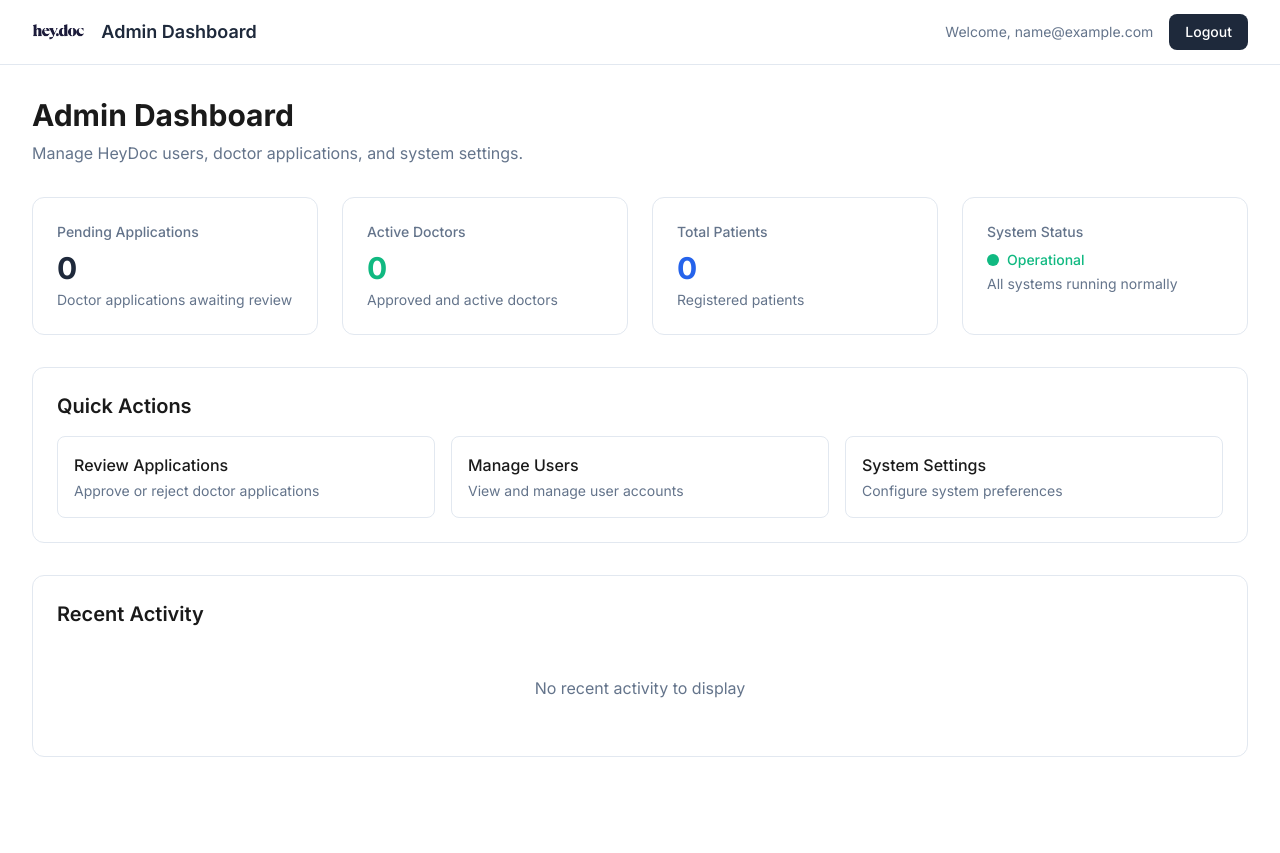
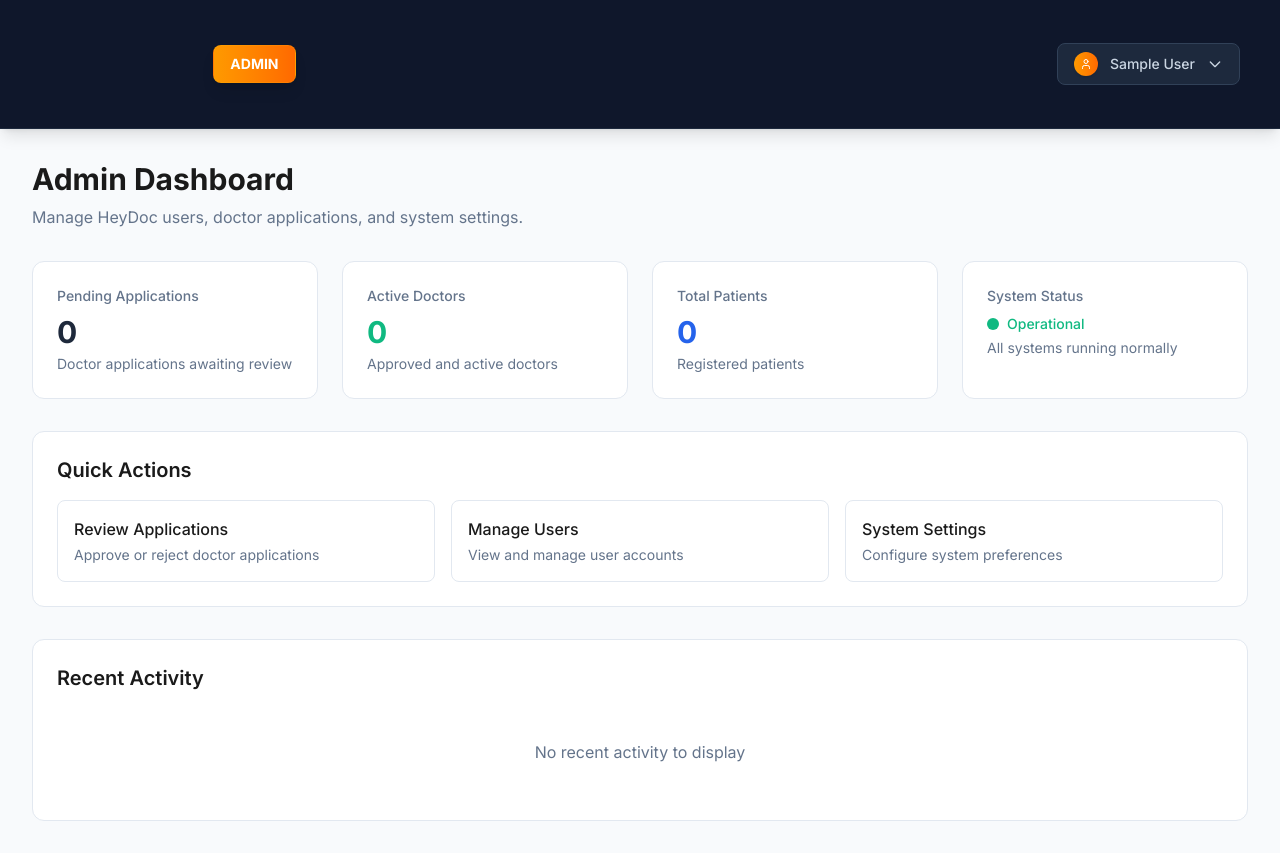
Before and after one commit to DaichiOS/heydoc-app, a Next.js app: page /admin/dashboard in a window 1280 px wide. Before the commit the page ends 800 px from the top, so only its background shows below. Built offline with nearby package versions, Linux system fonts and the light colour scheme; sample sign-in values are in the browser's storage.

Commit message:
Enhance authentication flow and user data management by adding user role handling in HomePage and AppHeader components. Integrate AdminHeader in AdminDashboard for improved layout. Refactor user data parsing and state management to ensure accurate role-based navigation and user experience.

```diff
--- a/src/app/admin/dashboard/page.tsx
+++ b/src/app/admin/dashboard/page.tsx
@@ -1,6 +1,6 @@
 'use client'
 
-import Image from 'next/image'
+import { AdminHeader } from '@/components/ui/admin-header'
 import { useRouter } from 'next/navigation'
 import { useEffect, useState } from 'react'
 
@@ -39,11 +39,6 @@ export default function AdminDashboard() {
 		setIsLoading(false)
 	}, [router])
 
-	const handleLogout = () => {
-		localStorage.removeItem('heydoc_auth')
-		router.push('/login')
-	}
-
 	if (isLoading) {
 		return (
 			<div className="min-h-screen bg-background flex items-center justify-center">
@@ -60,38 +55,9 @@ export default function AdminDashboard() {
 	}
 
 	return (
-		<div className="min-h-screen bg-background">
-			{/* Header */}
-			<header className="bg-white border-b border-border">
-				<div className="max-w-7xl mx-auto px-4 sm:px-6 lg:px-8">
-					<div className="flex justify-between items-center h-16">
-						<div className="flex items-center space-x-4">
-							<Image
-								src="/logos/heydoc.png"
-								alt="HeyDoc"
-								width={120}
-								height={60}
-								className="h-8 w-auto"
-							/>
-							<span className="text-lg font-semibold text-heydoc-primary">
-								Admin Dashboard
-							</span>
-						</div>
-
-						<div className="flex items-center space-x-4">
-							<span className="text-sm text-muted-foreground">
-								Welcome, {user.email}
-							</span>
-							<button
-								onClick={handleLogout}
-								className="px-4 py-2 text-sm font-medium text-white bg-heydoc-primary hover:bg-heydoc-primary-light rounded-lg transition-colors"
-							>
-								Logout
-							</button>
-						</div>
-					</div>
-				</div>
-			</header>
+		<div className="min-h-screen bg-slate-50">
+			{/* Use the new AdminHeader component */}
+			<AdminHeader />
 
 			{/* Main Content */}
 			<main className="max-w-7xl mx-auto px-4 sm:px-6 lg:px-8 py-8">
--- a/src/app/page.tsx
+++ b/src/app/page.tsx
@@ -11,17 +11,19 @@ export default function HomePage() {
 	const router = useRouter()
 	const [isAuthenticated, setIsAuthenticated] = useState(false)
 	const [isLoading, setIsLoading] = useState(true)
+	const [userData, setUserData] = useState<{ email: string; role: 'admin' | 'doctor' | 'patient'; firstName?: string; lastName?: string } | null>(null)
 
 	useEffect(() => {
 		// Check if user is already authenticated
 		const authData = localStorage.getItem('heydoc_auth')
 		if (authData) {
 			try {
-				const userData = JSON.parse(authData)
+				const parsedUserData = JSON.parse(authData)
 
 				// Validate that the auth data has required fields
-				if (userData.email && userData.role) {
+				if (parsedUserData.email && parsedUserData.role) {
 					setIsAuthenticated(true)
+					setUserData(parsedUserData)
 				} else {
 					throw new Error('Invalid auth data')
 				}
@@ -30,9 +32,11 @@ export default function HomePage() {
 				// Invalid auth data, clear it
 				localStorage.removeItem('heydoc_auth')
 				setIsAuthenticated(false)
+				setUserData(null)
 			}
 		} else {
 			setIsAuthenticated(false)
+			setUserData(null)
 		}
 
 		setIsLoading(false)
@@ -90,10 +94,14 @@ export default function HomePage() {
 					<div className="flex flex-col sm:flex-row gap-4 justify-center">
 						{isAuthenticated ? (
 							<Link
-								href="/doctor/profile"
+								href={
+									userData?.role === 'admin' ? '/admin/dashboard' :
+									userData?.role === 'doctor' ? '/doctor/profile' :
+									'/patient/dashboard'
+								}
 								className="inline-flex items-center justify-center px-8 py-4 bg-[#1C1B3A] hover:bg-[#252347] text-white font-semibold rounded-xl shadow-lg hover:shadow-xl transition-all duration-200 transform hover:scale-105"
 							>
-								Go to Profile
+								{userData?.role === 'admin' ? 'Go to Dashboard' : 'Go to Profile'}
 								<ArrowRight className="ml-2 w-5 h-5" />
 							</Link>
 						) : (
--- /dev/null
+++ b/src/components/ui/admin-header.tsx
@@ -0,0 +1,185 @@
+'use client'
+
+import { LogOut, User, Users } from 'lucide-react'
+import Image from 'next/image'
+import Link from 'next/link'
+import { useRouter } from 'next/navigation'
+import { useEffect, useState } from 'react'
+
+interface UserData {
+	email: string
+	role: 'admin' | 'doctor' | 'patient'
+	firstName?: string
+	lastName?: string
+}
+
+interface AdminHeaderProps {
+	showQuestions?: boolean
+	showExit?: boolean
+	exitHref?: string
+	exitText?: string
+}
+
+export function AdminHeader({
+	showQuestions = false,
+	showExit = true,
+	exitHref = '/login',
+	exitText = 'Exit'
+}: AdminHeaderProps) {
+	const [isAuthenticated, setIsAuthenticated] = useState(false)
+	const [userDisplayName, setUserDisplayName] = useState('')
+	const [showUserMenu, setShowUserMenu] = useState(false)
+	const [userData, setUserData] = useState<UserData | null>(null)
+	const router = useRouter()
+
+	useEffect(() => {
+		// Check if user is authenticated and is admin
+		const authData = localStorage.getItem('heydoc_auth')
+		if (authData) {
+			try {
+				const userData = JSON.parse(authData) as UserData
+				if (userData.role === 'admin') {
+					setIsAuthenticated(true)
+					setUserData(userData)
+
+					// Create display name for admin
+					if (userData.firstName && userData.lastName) {
+						setUserDisplayName(`${userData.firstName} ${userData.lastName}`)
+					} else {
+						setUserDisplayName('Admin')
+					}
+				} else {
+					// Not an admin, redirect to appropriate page
+					router.push('/login')
+				}
+			} catch (error) {
+				setIsAuthenticated(false)
+				setUserDisplayName('')
+				setUserData(null)
+				router.push('/login')
+			}
+		} else {
+			setIsAuthenticated(false)
+			setUserDisplayName('')
+			setUserData(null)
+			router.push('/login')
+		}
+	}, [router])
+
+	const handleLogout = () => {
+		localStorage.removeItem('heydoc_auth')
+		localStorage.removeItem('registrationEmail')
+		setShowUserMenu(false)
+		router.push('/login')
+	}
+
+	// Close menu when clicking outside
+	useEffect(() => {
+		const handleClickOutside = (event: MouseEvent) => {
+			if (showUserMenu) {
+				setShowUserMenu(false)
+			}
+		}
+
+		document.addEventListener('click', handleClickOutside)
+		return () => document.removeEventListener('click', handleClickOutside)
+	}, [showUserMenu])
+
+	if (!isAuthenticated) {
+		return null // Don't render anything while redirecting
+	}
+
+	return (
+		<div className="bg-slate-900 border-b border-slate-800 shadow-lg">
+			<div className="flex items-center justify-between px-6 py-6">
+				<div className="flex items-center ml-8">
+					<Link
+						href="/"
+						className="group transition-all duration-300 hover:scale-105 hover:brightness-110 active:scale-95"
+					>
+						<Image
+							src="/animations/heydoc-white.gif"
+							alt="HeyDoc Admin"
+							width={280}
+							height={112}
+							className="h-20 w-auto transition-all duration-300 group-hover:drop-shadow-lg cursor-pointer"
+							priority
+							unoptimized
+						/>
+					</Link>
+					<div className="ml-6 px-4 py-2 bg-gradient-to-r from-amber-500 to-orange-500 text-white text-sm font-bold rounded-lg shadow-lg border border-amber-400/20">
+						<div className="flex items-center gap-2">
+							<span>ADMIN</span>
+						</div>
+					</div>
+				</div>
+				<div className="flex items-center gap-4 mr-4">
+					{/* Admin User - Show dropdown menu */}
+					<div className="relative">
+						<button
+							onClick={(e) => {
+								e.stopPropagation()
+								setShowUserMenu(!showUserMenu)
+							}}
+							className="flex items-center gap-3 text-slate-300 hover:text-white bg-slate-800 hover:bg-slate-700 font-medium transition-all duration-200 px-4 py-2 rounded-lg border border-slate-700 hover:border-slate-600"
+						>
+							<div className="w-6 h-6 bg-gradient-to-r from-amber-500 to-orange-500 rounded-full flex items-center justify-center shadow-sm">
+								<User className="w-3 h-3 text-white" />
+							</div>
+							<span className="text-sm">
+								{userDisplayName}
+							</span>
+							<svg
+								className={`w-4 h-4 transition-transform duration-200 ${showUserMenu ? 'rotate-180' : ''}`}
+								fill="none"
+								stroke="currentColor"
+								viewBox="0 0 24 24"
+							>
+								<path strokeLinecap="round" strokeLinejoin="round" strokeWidth={2} d="M19 9l-7 7-7-7" />
+							</svg>
+						</button>
+
+						{/* Admin Dropdown Menu */}
+						{showUserMenu && (
+							<div className="absolute right-0 mt-2 w-56 bg-white rounded-lg shadow-xl border border-slate-200 py-2 z-50">
+								<div className="px-4 py-3 border-b border-slate-100 bg-gradient-to-r from-amber-50 to-orange-50">
+									<p className="text-sm font-medium text-slate-900">{userDisplayName}</p>
+									<p className="text-xs text-amber-600 font-semibold mt-1 flex items-center">
+										<div className="w-2 h-2 bg-amber-500 rounded-full mr-2"></div>
+										Administrator
+									</p>
+								</div>
+								<div className="py-1">
+									<Link
+										href="/admin/dashboard"
+										className="flex items-center px-4 py-2 text-sm text-slate-700 hover:bg-amber-50 hover:text-amber-800 transition-colors"
+										onClick={() => setShowUserMenu(false)}
+									>
+										<User className="w-4 h-4 mr-3 text-amber-500" />
+										Admin Dashboard
+									</Link>
+									<Link
+										href="/admin/users"
+										className="flex items-center px-4 py-2 text-sm text-slate-700 hover:bg-amber-50 hover:text-amber-800 transition-colors"
+										onClick={() => setShowUserMenu(false)}
+									>
+										<Users className="w-4 h-4 mr-3 text-amber-500" />
+										Manage Users
+									</Link>
+									<div className="border-t border-slate-100 my-1"></div>
+									<button
+										onClick={handleLogout}
+										className="w-full flex items-center px-4 py-2 text-sm text-red-600 hover:bg-red-50 transition-colors"
+									>
+										<LogOut className="w-4 h-4 mr-3" />
+										Sign Out
+									</button>
+								</div>
+							</div>
+						)}
+					</div>
+				</div>
+			</div>
+		</div>
+	)
+}
--- a/src/components/ui/app-header.tsx
+++ b/src/components/ui/app-header.tsx
@@ -5,6 +5,13 @@ import Image from 'next/image'
 import Link from 'next/link'
 import { useRouter } from 'next/navigation'
 import { useEffect, useState } from 'react'
+
+interface UserData {
+	email: string
+	role: 'admin' | 'doctor' | 'patient'
+	firstName?: string
+	lastName?: string
+}
 
 interface AppHeaderProps {
 	showQuestions?: boolean
@@ -22,6 +29,7 @@ export function AppHeader({
 	const [isAuthenticated, setIsAuthenticated] = useState(false)
 	const [userDisplayName, setUserDisplayName] = useState('')
 	const [showUserMenu, setShowUserMenu] = useState(false)
+	const [userData, setUserData] = useState<UserData | null>(null)
 	const router = useRouter()
 
 	useEffect(() => {
@@ -29,8 +37,11 @@ export function AppHeader({
 		const authData = localStorage.getItem('heydoc_auth')
 		if (authData) {
 			try {
-				const userData = JSON.parse(authData)
+				const userData = JSON.parse(authData) as UserData
 				setIsAuthenticated(true)
+
+				// Store user data for routing
+				setUserData(userData)
 
 				// Create display name - prefer "Dr [LastName]" for doctors
 				if (userData.role === 'doctor' && userData.firstName && userData.lastName) {
@@ -44,10 +55,12 @@ export function AppHeader({
 			} catch (error) {
 				setIsAuthenticated(false)
 				setUserDisplayName('')
+				setUserData(null)
 			}
 		} else {
 			setIsAuthenticated(false)
 			setUserDisplayName('')
+			setUserData(null)
 		}
 	}, [])
 
@@ -126,7 +139,11 @@ export function AppHeader({
 									</div>
 									<div className="py-1">
 										<Link
-											href="/doctor/profile"
+											href={
+												userData?.role === 'admin' ? '/admin/dashboard' :
+												userData?.role === 'doctor' ? '/doctor/profile' :
+												'/patient/dashboard'
+											}
 											className="flex items-center px-4 py-2 text-sm text-slate-700 hover:bg-slate-50 transition-colors"
 											onClick={() => setShowUserMenu(false)}
 										>
```
Also changed, not shown: src/app/api/auth/register/route.ts (indentation only), src/lib/aws/cognito.ts (line endings or trailing spaces).
